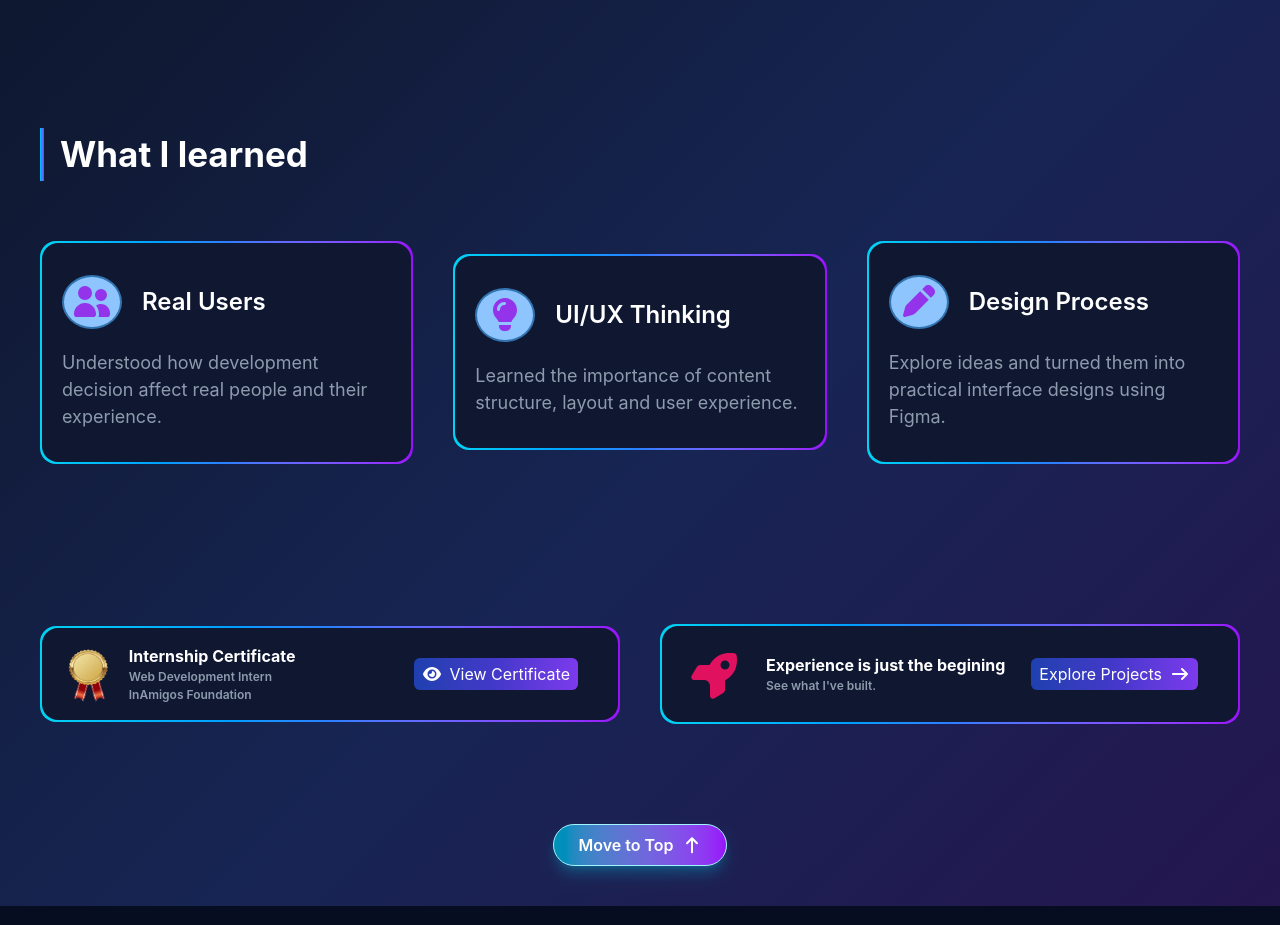
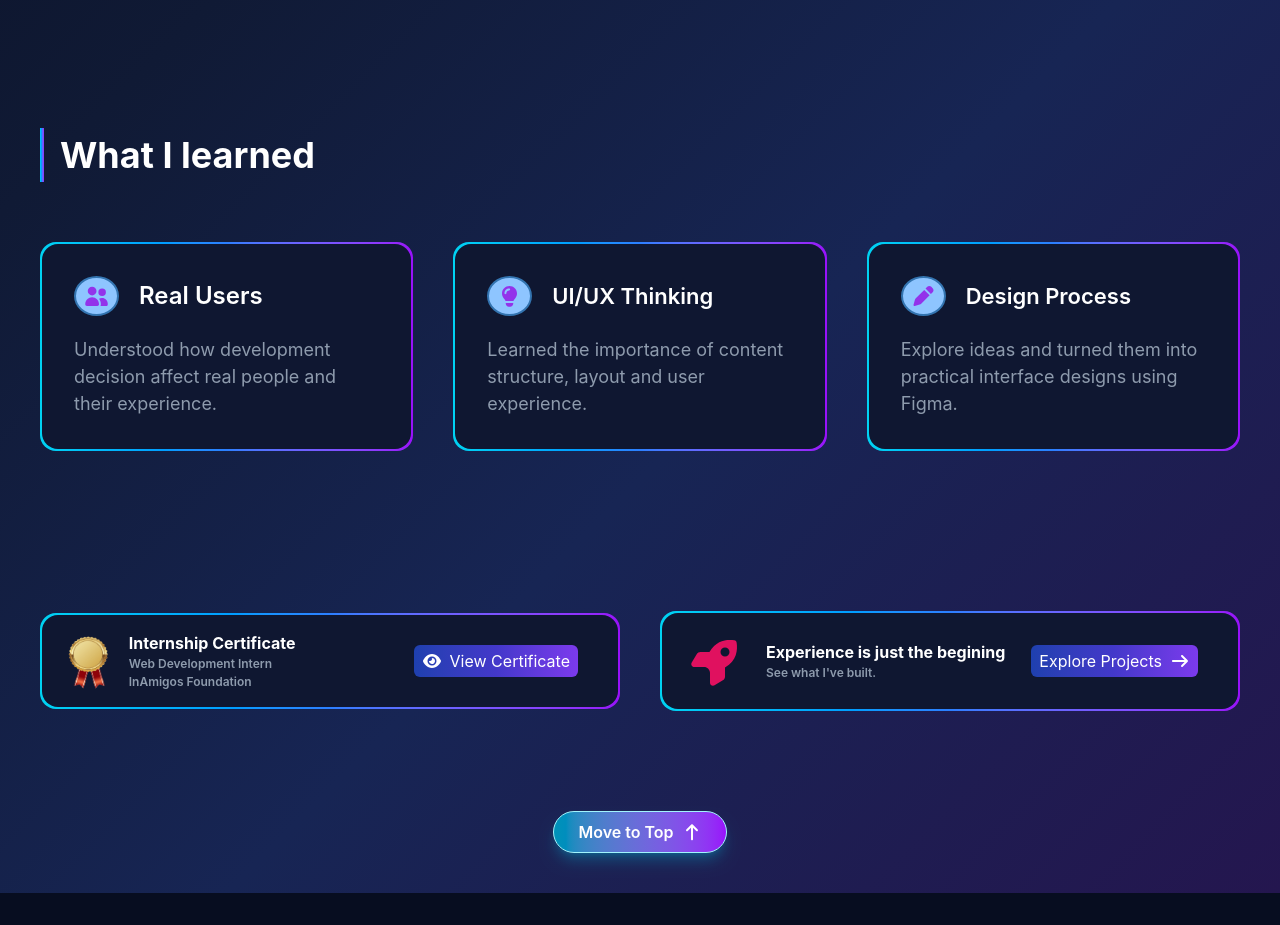
Before and after one commit to RachitRawat720/portfolio-website, a React (Vite) app: page /internship in a window 1280 px wide. Shown: the part 920-1845 px from the top of the page. Built offline with nearby package versions, Linux system fonts and the light colour scheme.

Commit message:
improving learnings resposivity

```diff
--- a/src/components/Internship.jsx
+++ b/src/components/Internship.jsx
@@ -127,21 +127,21 @@ const Internship = () => {
             <motion.div initial={{opacity: 0, x: -200}} whileInView={{opacity: 1, x: 0}} transition={{duration: 2}} viewport={{once: true}}
             className='flex gap-4 mt-35 mb-5'>
                 <div className='w-1 bg-linear-to-r from-cyan-400 via-blue-500 to-purple-600'></div>
-                <h3 className='text-white text-[35px] font-bold'>What I learned</h3>
+                <h3 className='text-white text-[24px] xs:text-[26px] sm:text-[28px] md:text-[30px] lg:text-[34px] xl:text-[36px] font-bold'>What I learned</h3>
             </motion.div>
 
-            <div className='flex gap-10 items-center'>
+            <div className='flex md:gap-5 lg:gap-10 items-center'>
                 <motion.div initial={{opacity: 0, x: -100, scale: 0.5}} whileInView={{opacity: 1, x: 0, scale: 1}} transition={{duration: 2}} viewport={{once: true, amount: 0.8}}
                 className='rounded-2xl bg-linear-to-r from-cyan-400 via-blue-500 to-purple-600 p-0.5 mt-10 w-[33%]'>
-                    <div className='flex flex-col px-5 py-8 rounded-2xl bg-[#0f1731]'>
+                    <div className='flex flex-col gap-5 p-5 xl:p-8 rounded-2xl bg-[#0f1731]'>
                         <div className='flex gap-5 items-center'>
-                            <div className='p-2 rounded-[50%] border-[#3374b0] border-2
-                                bg-blue-300'><FontAwesomeIcon icon={faUserGroup} size='2x' color='#9333ea'/></div>
-                            <p className='text-[24px] font-semibold text-white'>Real Users</p>
+                            <div className='flex justify-center items-center p-2 rounded-[50%] border-[#3374b0] border-2
+                                bg-blue-300'><FontAwesomeIcon icon={faUserGroup} className='md:text-[14px] lg:text-[16px] xl:text-[20px]' color='#9333ea'/></div>
+                            <p className='md:text-[19px] lg:text-[22px] xl:text-[24px] font-semibold text-white'>Real Users</p>
                         </div>
 
                         <div>
-                            <p className='text-[18px] text-[#8e9bad] mt-5'>
+                            <p className='md:text-[14px] lg:text-[16px] xl:text-[18px] text-[#8e9bad]'>
                                 Understood how development decision affect real people and their experience.
                             </p>
                         </div>
@@ -150,15 +150,15 @@ const Internship = () => {
 
                 <motion.div initial={{opacity: 0, y:0, scale: 0.3}} whileInView={{opacity: 1, y: 0, scale: 1}} transition={{duration: 2}} viewport={{once: true, amount: 0.8}}
                 className='rounded-2xl bg-linear-to-r from-cyan-400 via-blue-500 to-purple-600 p-0.5 mt-10 w-[33%]'>
-                    <div className='flex flex-col px-5 py-8 rounded-2xl bg-[#0f1731]'>
+                    <div className='flex flex-col gap-5 p-5 xl:p-8 rounded-2xl bg-[#0f1731]'>
                         <div className='flex gap-5 items-center'>
-                            <div className='p-2 rounded-[50%] border-[#3374b0] border-2
-                                bg-blue-300'><FontAwesomeIcon icon={faLightbulb} size='2x' color='#9333ea'/></div>
-                            <p className='text-[24px] font-semibold text-white'>UI/UX Thinking</p>
+                            <div className='flex justify-center items-center p-2 rounded-[50%] border-[#3374b0] border-2
+                                bg-blue-300'><FontAwesomeIcon icon={faLightbulb} className='md:text-[14px] lg:text-[18px] xl:text-[20px]' color='#9333ea'/></div>
+                            <p className='md:text-[19px] lg:text-[22px] text-[24px] font-semibold text-white'>UI/UX Thinking</p>
                         </div>
 
                         <div>
-                            <p className='text-[18px] text-[#8e9bad] mt-5'>
+                            <p className='md:text-[14px] lg:text-[16px] xl:text-[18px] text-[#8e9bad]'>
                                 Learned the importance of content structure, layout and user experience.
                             </p>
                         </div>
@@ -167,15 +167,15 @@ const Internship = () => {
 
                 <motion.div initial={{opacity: 0, x: 100, scale: 0.5}} whileInView={{opacity: 1, x: 0, scale: 1}} transition={{duration: 2}} viewport={{once: true, amount: 0.8}}
                 className='rounded-2xl bg-linear-to-r from-cyan-400 via-blue-500 to-purple-600 p-0.5 mt-10 w-[33%]'>
-                    <div className='flex flex-col px-5 py-8 rounded-2xl bg-[#0f1731]'>
+                    <div className='flex flex-col gap-5 p-5 xl:p-8 rounded-2xl bg-[#0f1731]'>
                         <div className='flex gap-5 items-center'>
-                            <div className='p-2 rounded-[50%] border-[#3374b0] border-2
-                                bg-blue-300'><FontAwesomeIcon icon={faPen} size='2x' color='#9333ea'/></div>
-                            <p className='text-[24px] font-semibold text-white'>Design Process</p>
+                            <div className='flex justify-center items-center p-2 rounded-[50%] border-[#3374b0] border-2
+                                bg-blue-300'><FontAwesomeIcon icon={faPen} className='md:text-[14px] lg:text-[18px] xl:text-[20px]' color='#9333ea'/></div>
+                            <p className='md:text-[19px] lg:text-[22px] text-[24px] font-semibold text-white'>Design Process</p>
                         </div>
 
                         <div>
-                            <p className='text-[18px] text-[#8e9bad] mt-5'>
+                            <p className='md:text-[14px] lg:text-[16px] xl:text-[18px] text-[#8e9bad]'>
                                 Explore ideas and turned them into practical interface designs using Figma.
                             </p>
                         </div>
```
